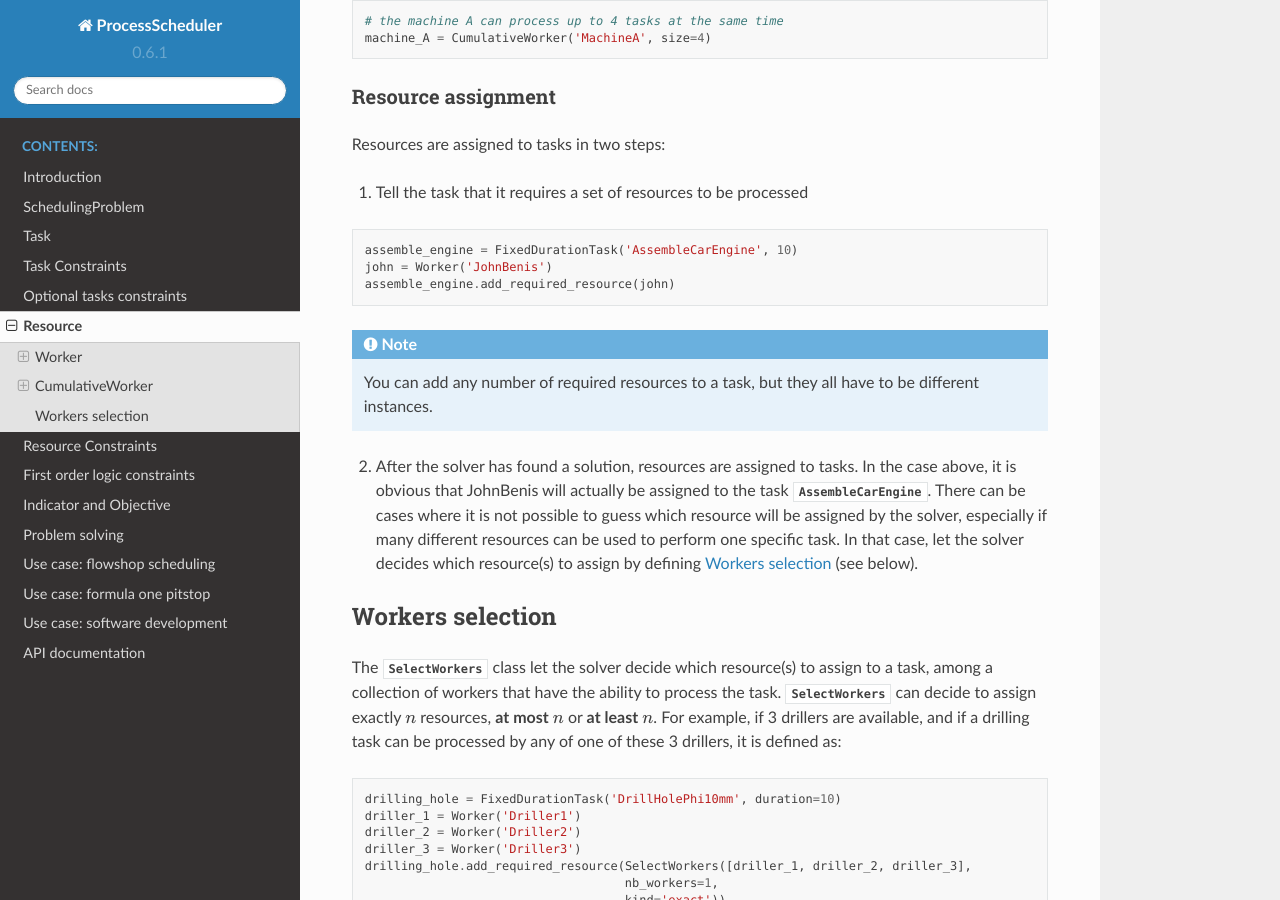
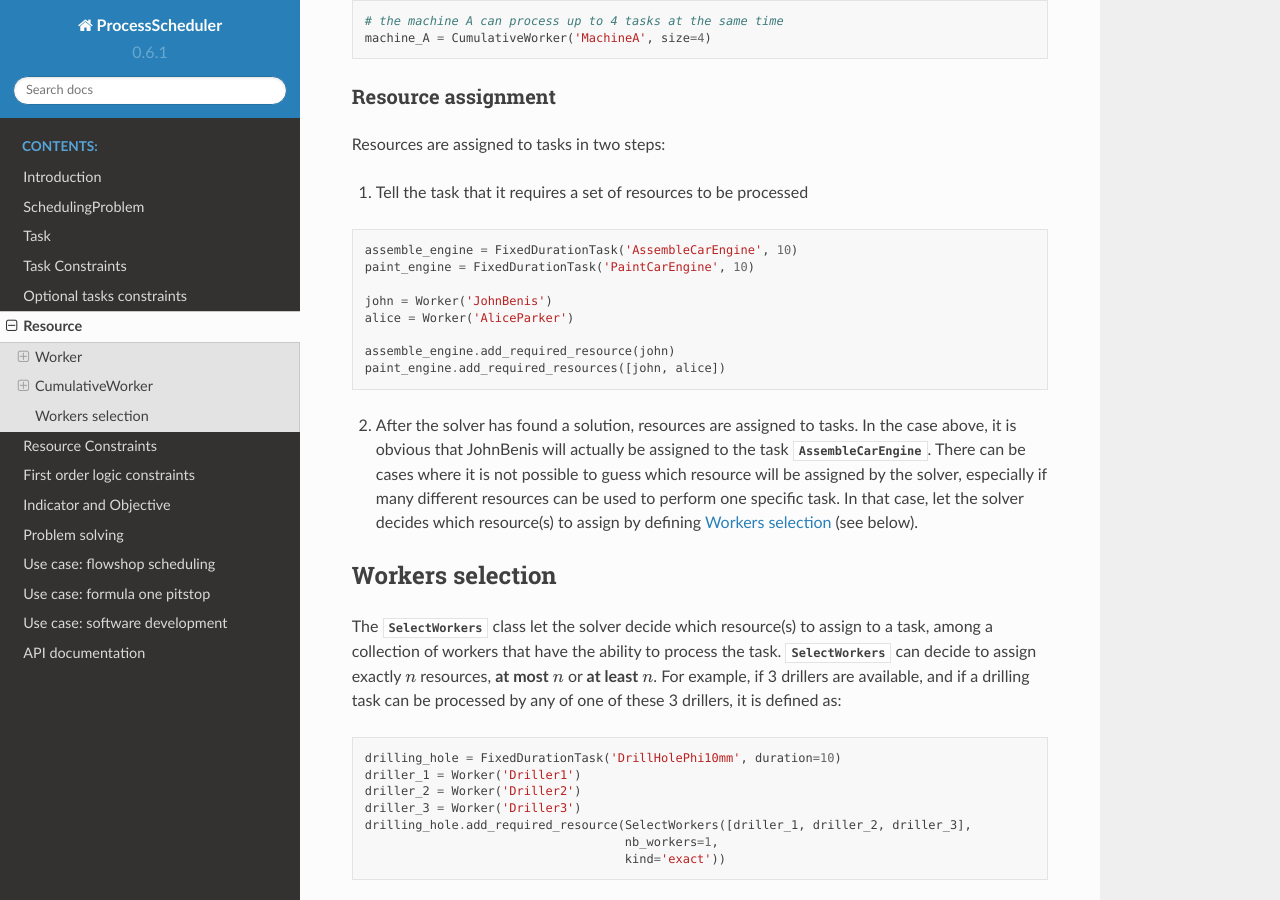
Before and after one commit to tpaviot/ProcessScheduler, a Sphinx documentation site: the page built from doc/resource.rst, in a window 1280 px wide and 900 px high, scrolled down 1583 px. Built offline with Sphinx 7.4.7 and the Read the Docs theme 2.0.0, drawn with Linux system fonts in a browser that asks for light colours.

Commit message:
Add add_required_resources to docs

```diff
--- a/doc/resource.rst
+++ b/doc/resource.rst
@@ -66,11 +66,13 @@ Resources are assigned to tasks in two steps:
 .. code-block:: python
 
     assemble_engine = FixedDurationTask('AssembleCarEngine', 10)
+    paint_engine = FixedDurationTask('PaintCarEngine', 10)
+
     john = Worker('JohnBenis')
+    alice = Worker('AliceParker')
+
     assemble_engine.add_required_resource(john)
-
-.. note::
-   You can add any number of required resources to a task, but they all have to be different instances.
+    paint_engine.add_required_resources([john, alice])
 
 2. After the solver has found a solution, resources are assigned to tasks. In the case above, it is obvious that JohnBenis will actually be assigned to the task :const:`AssembleCarEngine`. There can be cases where it is not possible to guess which resource will be assigned by the solver, especially if many different resources can be used to perform one specific task. In that case, let the solver decides which resource(s) to assign by defining :ref:`alternative-workers` (see below).
 
```
